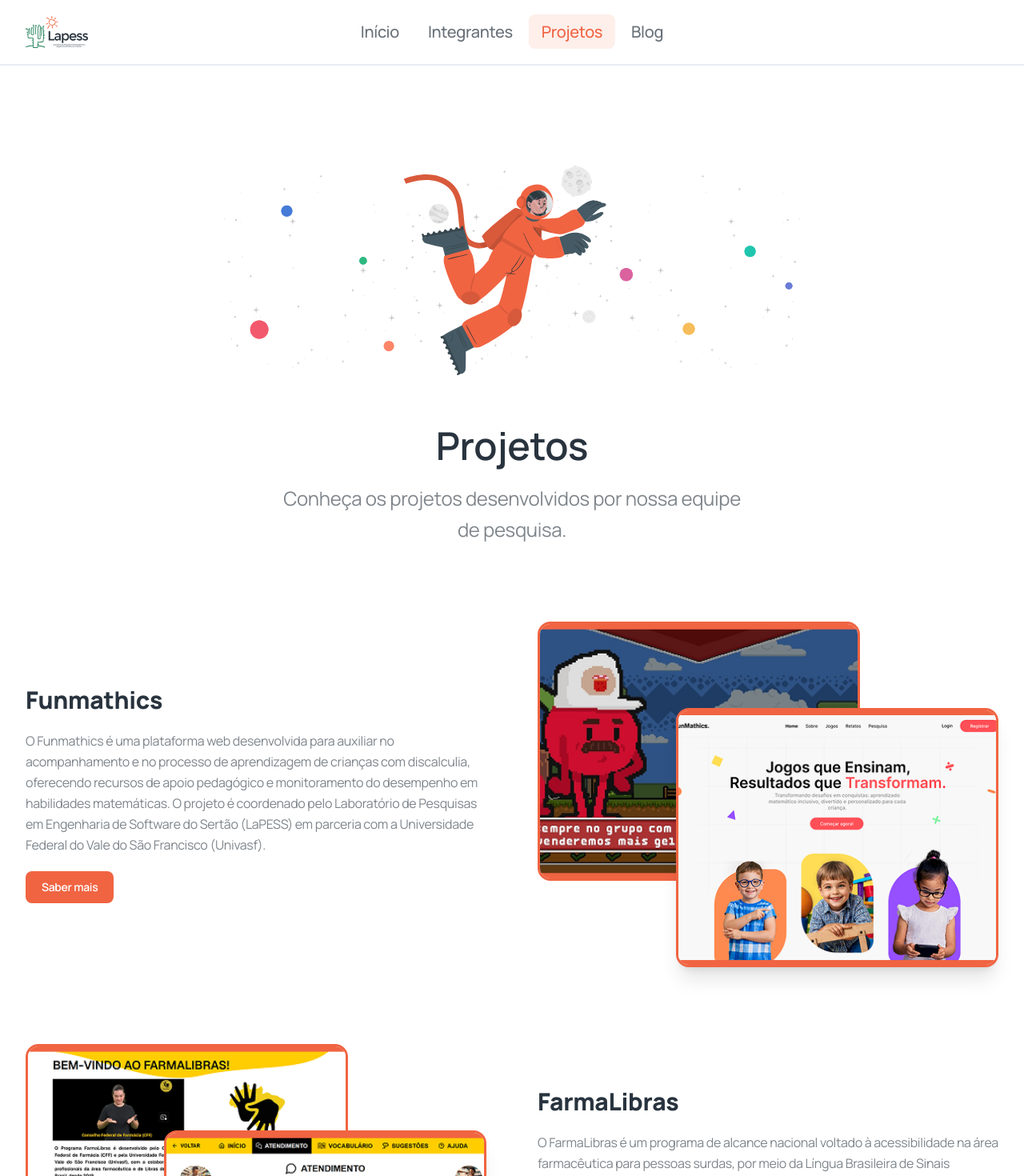
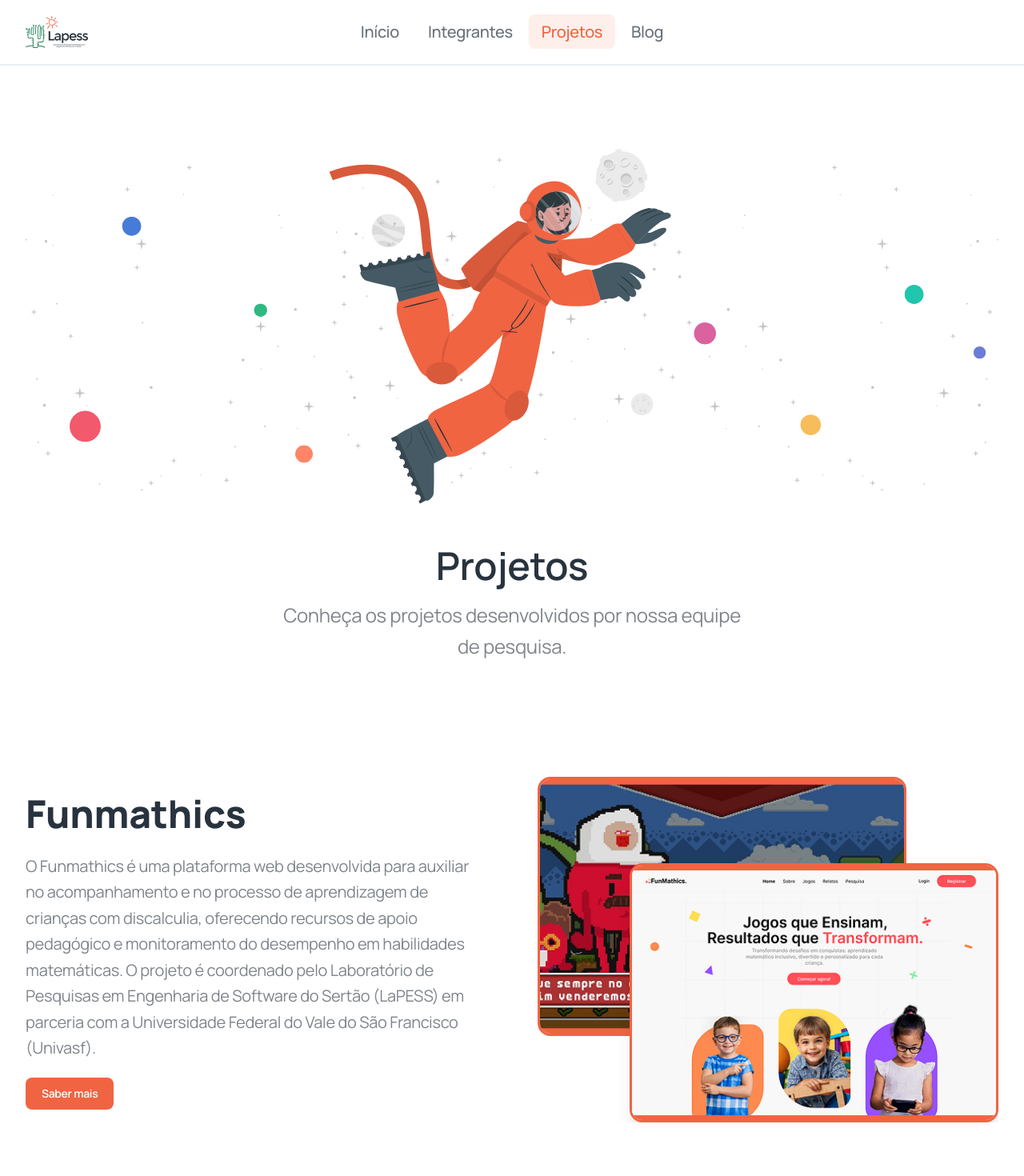
Before and after one commit to ssergiofeitosa/SITE-LAPESS, a React (Vite) app: page /projetos in a window 1280 px wide. Shown: the top 1470 px of the page at 80% size. Built offline with nearby package versions, Linux system fonts and the light colour scheme.

Commit message:
refactor: adjusts on Projects page to make it look more like the mockup

```diff
--- a/src/components/ProjectCard.tsx
+++ b/src/components/ProjectCard.tsx
@@ -13,11 +13,11 @@
   return (
     <div className="grid lg:grid-cols-2 gap-10 lg:gap-16 items-center">
       <div className={`space-y-5 ${reverse ? 'lg:order-2' : 'lg:order-1'}`}>
-        <h3 className="text-2xl sm:text-3xl font-extrabold text-primary leading-tight">
+        <h3 className="text-2xl sm:text-5xl font-extrabold text-primary leading-tight">
           {title}
         </h3>
 
-        <p className="text-primary/60 leading-relaxed">
+        <p className="text-primary/60 leading-relaxed text-xl">
           {description}
         </p>
 
@@ -29,9 +29,9 @@
         </a>
       </div>
 
-      <div className={`relative ${reverse ? 'lg:order-1' : 'lg:order-2'}`}>
+      <div className={`relative overflow-hidden ${reverse ? 'lg:order-1' : 'lg:order-2'}`}>
         <div className="relative w-full aspect-[4/3]">
-          <div className="absolute top-0 left-0 w-[70%] h-[75%] rounded-2xl border-3 border-secondary overflow-hidden">
+          <div className="absolute top-0 left-0 w-[65%] h-[65%] lg:w-[80%] lg:h-[75%] rounded-xl lg:rounded-2xl border-2 lg:border-3 border-secondary overflow-hidden">
             <img
               src={images[0]}
               alt={`${title} - imagem 1`}
@@ -39,7 +39,7 @@
             />
           </div>
 
-          <div className="absolute bottom-0 right-0 w-[70%] h-[75%] rounded-2xl border-3 border-secondary overflow-hidden shadow-xl bg-white">
+          <div className="absolute top-[20%] left-[15%] lg:top-[25%] lg:left-[20%] w-[65%] h-[65%] lg:w-[80%] lg:h-[75%] rounded-xl lg:rounded-2xl border-2 lg:border-3 border-secondary overflow-hidden shadow-xl bg-white">
             <img
               src={images[1]}
               alt={`${title} - imagem 2`}
--- a/src/pages/Projetos.tsx
+++ b/src/pages/Projetos.tsx
@@ -5,26 +5,26 @@
 export default function Projetos() {
   return (
     <>
-      <section className="py-16 lg:py-24 bg-white">
+      <section className="pt-[56px] pb-16 lg:pb-24 bg-white">
         <div className="max-w-[1280px] mx-auto px-4 sm:px-6 lg:px-8">
           <div className="flex flex-col items-center text-center">
             <img
               src={astronautImage}
               alt="Projetos"
-              className="w-full mb-8"
-              style={{ maxWidth: '720px', height: 'auto', aspectRatio: '1298 / 571' }}
+              className="w-full mb-[4px]"
+              style={{ maxWidth: '1298px', height: 'auto', aspectRatio: '1298 / 571' }}
             />
             <h1 className="text-3xl sm:text-4xl lg:text-5xl font-semibold text-primary leading-tight">
               Projetos
             </h1>
-            <p className="mt-4 text-[24px] text-primary/60 max-w-xl leading-relaxed">
+            <p className="mt-[12px] text-[24px] text-primary/60 max-w-xl leading-relaxed">
               Conheça os projetos desenvolvidos por nossa equipe de pesquisa.
             </p>
           </div>
         </div>
       </section>
 
-      <section className="pb-20 lg:pb-28 bg-white">
+      <section className="pt-12 pb-20 lg:pb-28 bg-white">
         <div className="max-w-[1280px] mx-auto px-4 sm:px-6 lg:px-8">
           <div className="space-y-16 lg:space-y-24">
             {projects.map((project, index) => (
```
